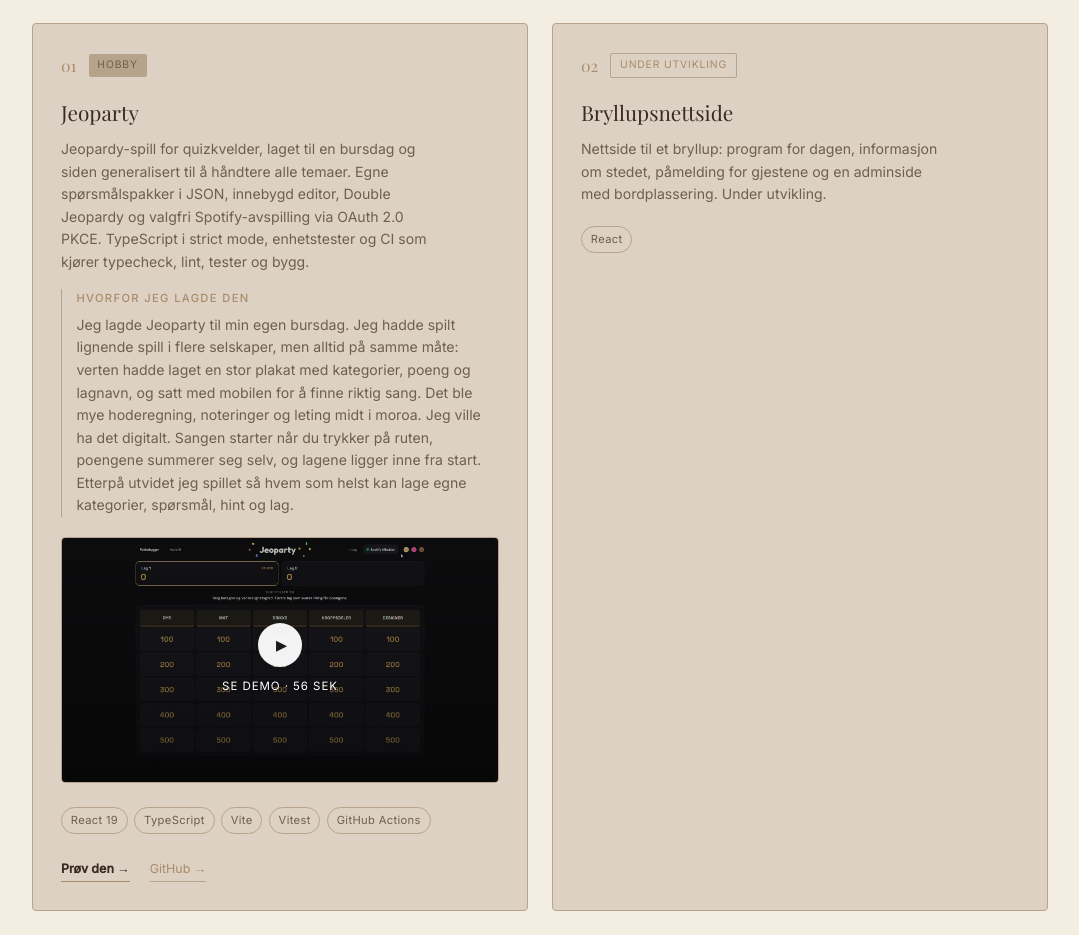
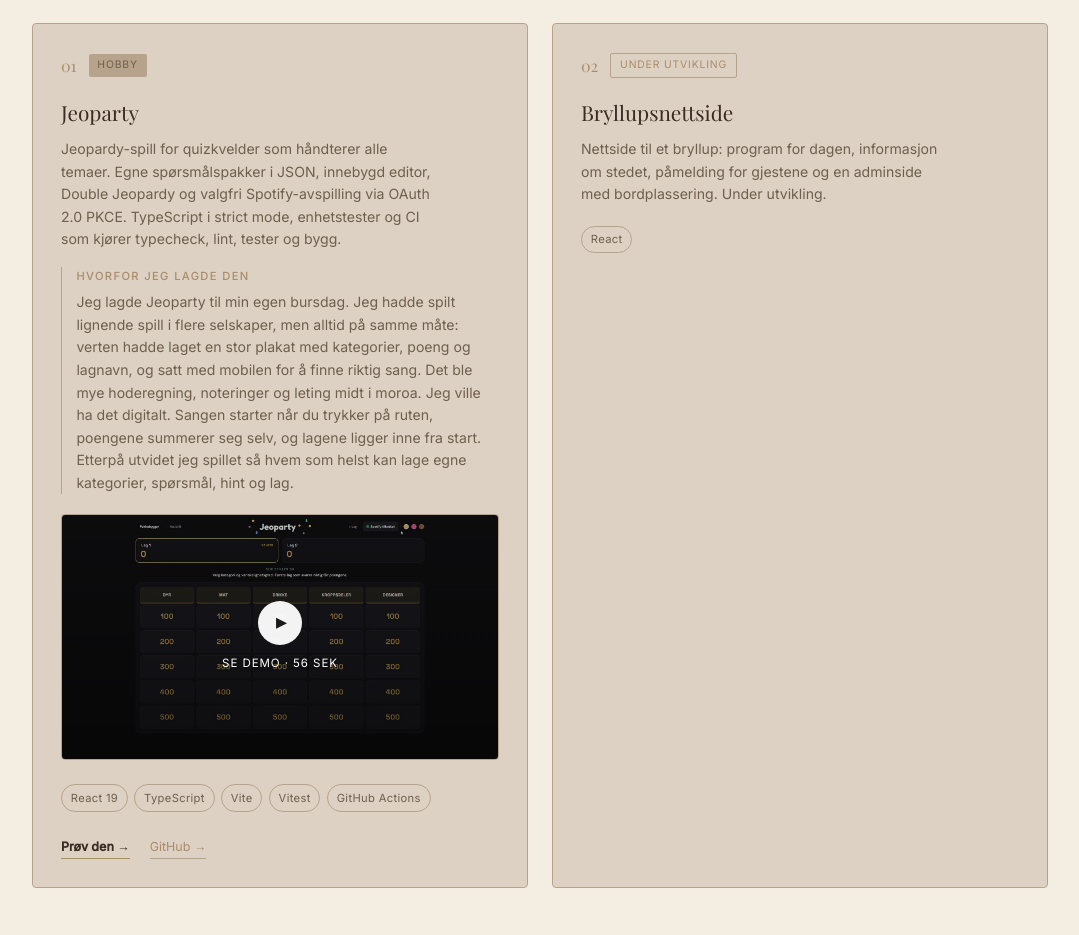
Before and after one commit to sakh26/sakh26.github.io, a React (Vite) app: page / in a window 1280 px wide. Shown: the part 1400-2335 px from the top of the page, without its empty margins (100-1179 px from the left). Built offline with nearby package versions, Linux system fonts and the light colour scheme.

Commit message:
Drop the birthday from the Jeoparty description, now that the why-text tells it

```diff
--- a/src/i18n/translations.js
+++ b/src/i18n/translations.js
@@ -47,7 +47,7 @@ export const translations = {
           index: '01',
           tag: 'Hobby',
           name: 'Jeoparty',
-          desc: 'Jeopardy-spill for quizkvelder, laget til en bursdag og siden generalisert til å håndtere alle temaer. Egne spørsmålspakker i JSON, innebygd editor, Double Jeopardy og valgfri Spotify-avspilling via OAuth 2.0 PKCE. TypeScript i strict mode, enhetstester og CI som kjører typecheck, lint, tester og bygg.',
+          desc: 'Jeopardy-spill for quizkvelder som håndterer alle temaer. Egne spørsmålspakker i JSON, innebygd editor, Double Jeopardy og valgfri Spotify-avspilling via OAuth 2.0 PKCE. TypeScript i strict mode, enhetstester og CI som kjører typecheck, lint, tester og bygg.',
           why: 'Jeg lagde Jeoparty til min egen bursdag. Jeg hadde spilt lignende spill i flere selskaper, men alltid på samme måte: verten hadde laget en stor plakat med kategorier, poeng og lagnavn, og satt med mobilen for å finne riktig sang. Det ble mye hoderegning, noteringer og leting midt i moroa. Jeg ville ha det digitalt. Sangen starter når du trykker på ruten, poengene summerer seg selv, og lagene ligger inne fra start. Etterpå utvidet jeg spillet så hvem som helst kan lage egne kategorier, spørsmål, hint og lag.',
           tech: ['React 19', 'TypeScript', 'Vite', 'Vitest', 'GitHub Actions'],
           repo: 'Jeoparty',
@@ -212,7 +212,7 @@ export const translations = {
           index: '01',
           tag: 'Hobby',
           name: 'Jeoparty',
-          desc: 'A Jeopardy game for quiz nights — built for a birthday, then generalised to handle any topic. Custom question packs in JSON, a built-in editor, Double Jeopardy and optional Spotify playback via OAuth 2.0 PKCE. TypeScript in strict mode, unit tests, and CI running typecheck, lint, tests and build.',
+          desc: 'A Jeopardy game for quiz nights, built to handle any topic. Custom question packs in JSON, a built-in editor, Double Jeopardy and optional Spotify playback via OAuth 2.0 PKCE. TypeScript in strict mode, unit tests, and CI running typecheck, lint, tests and build.',
           why: "I built Jeoparty for my own birthday. I'd played similar games at plenty of parties, but always the same way: the host had made a big poster with categories, scores and team names, and sat with their phone to find the right song. It meant a lot of mental arithmetic, note-taking and searching in the middle of the fun. I wanted it digital. The song starts when you click a tile, the scores add themselves up, and the teams are in from the start. Afterwards I extended the game so anyone can build their own categories, questions, hints and teams.",
           tech: ['React 19', 'TypeScript', 'Vite', 'Vitest', 'GitHub Actions'],
           repo: 'Jeoparty',
```
